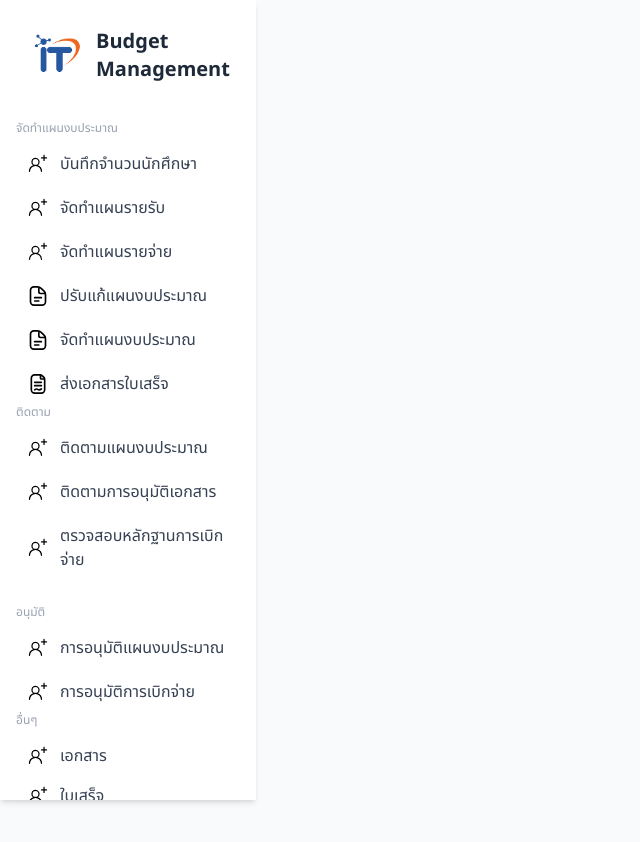
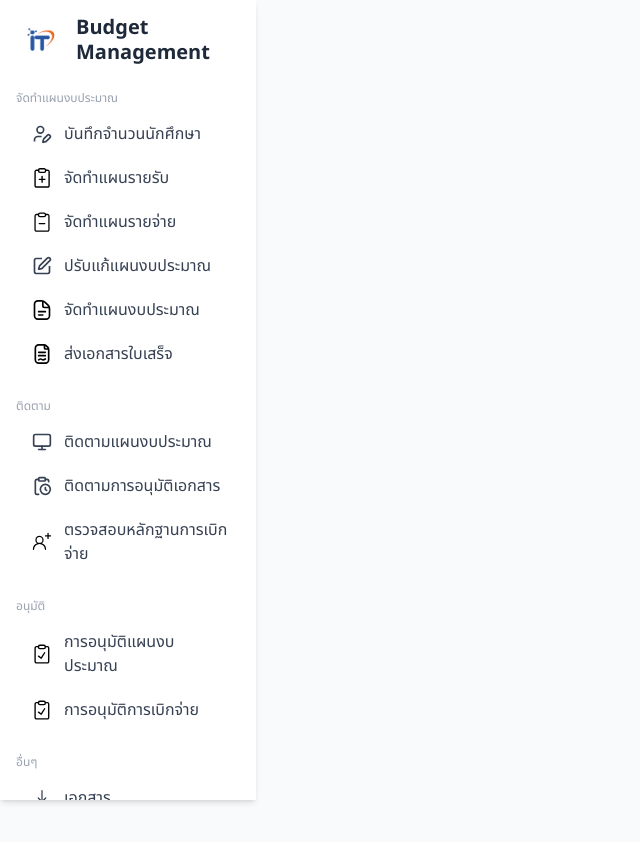
Before and after one commit to gustsri/butget-Fontend-design, a Next.js app in the folder my-budget/: page /planning in a window 1280 px wide. Shown: the top 842 px of the page, without its empty margins (0-640 px from the left). Built offline with nearby package versions, Linux system fonts and the light colour scheme.

Commit message:
sidebar icon NEW version

```diff
--- a/my-budget/components/shared/Sidebar.tsx
+++ b/my-budget/components/shared/Sidebar.tsx
@@ -5,117 +5,208 @@ import Link from "next/link";
 const Sidebar: React.FC = () => {
   return (
     <aside className="w-64 h-screen bg-white shadow-md flex flex-col p-4 fixed left-0 top-0 z-10 overflow-y-auto">
-
-
       {/* Logo */}
-      <div className="flex items-center mb-6">
-        <img src="/img/icon/IT logo.png" alt="Logo" className="w-20 h-20" />
-        <span className="text-xl font-semibold text-gray-800">Budget Management</span>
+      <div className="flex items-center mb-6 space-x-3">
+        <img src="/img/icon/IT logo.png" alt="Logo" className="w-12 h-12" />
+        <span className="text-xl font-semibold text-gray-800 leading-tight">
+          Budget Management
+        </span>
       </div>
 
-      {/* Menu */}
+      {/* ======================== */}
+      {/* จัดทำแผนงบประมาณ */}
+      {/* ======================== */}
       <p className="text-xs text-gray-400 mb-2 uppercase">จัดทำแผนงบประมาณ</p>
-      <ul className="space-y-1">
+      <ul className="space-y-1 pl-1">
         <li>
           <Link href="/planning/students" className="flex items-center px-3 py-2 rounded text-gray-700 hover:bg-gray-100">
-            <img src="/img/icon/person-add.svg" alt="" className="w-5 h-5 mr-3" />
-            บันทึกจำนวนนักศึกษา
+            <svg xmlns="http://www.w3.org/2000/svg" fill="none" viewBox="0 0 24 24"
+              strokeWidth="2" stroke="currentColor"
+              className="w-5 h-5 mr-3 flex-shrink-0 text-gray-700">
+              <path d="M11.5 15H7a4 4 0 0 0-4 4v2" />
+              <path d="M21.378 16.626a1 1 0 0 0-3.004-3.004l-4.01 4.012a2 2 0 0 0-.506.854l-.837 2.87a.5.5 0 0 0 .62.62l2.87-.837a2 2 0 0 0 .854-.506z" />
+              <circle cx="10" cy="7" r="4" />
+            </svg>
+            <span>บันทึกจำนวนนักศึกษา</span>
           </Link>
         </li>
 
         <li>
           <Link href="/planning/revenue" className="flex items-center px-3 py-2 rounded text-gray-700 hover:bg-gray-100">
-            <img src="/img/icon/person-add.svg" alt="" className="w-5 h-5 mr-3" />
-            จัดทำแผนรายรับ
+            <svg width="24" height="24" viewBox="0 0 26 33" fill="none" xmlns="http://www.w3.org/2000/svg"
+              className="w-5 h-5 mr-3 flex-shrink-0 text-gray-700">
+              <path d="M18.9521 3.66504H22.4224C23.036 3.66504 23.6244 3.90879 24.0583 4.34266C24.4922 4.77653 24.7359 5.36499 24.7359 5.97857V29.1139C24.7359 29.7275 24.4922 30.316 24.0583 30.7498C23.6244 31.1837 23.036 31.4275 22.4224 31.4275H3.91412C3.30053 31.4275 2.71208 31.1837 2.2782 30.7498C1.84433 30.316 1.60059 29.7275 1.60059 29.1139V5.97857C1.60059 5.36499 1.84433 4.77653 2.2782 4.34266C2.71208 3.90879 3.30053 3.66504 3.91412 3.66504H7.38442"
+                stroke="#000001" strokeWidth="2.3" strokeLinecap="round" strokeLinejoin="round" />
+              <path d="M16.6387 1.35156H9.69806C8.42033 1.35156 7.38452 2.38737 7.38452 3.6651V4.82187C7.38452 6.0996 8.42033 7.1354 9.69806 7.1354H16.6387C17.9164 7.1354 18.9522 6.0996 18.9522 4.82187V3.6651C18.9522 2.38737 17.9164 1.35156 16.6387 1.35156Z"
+                stroke="#000001" strokeWidth="2.3" strokeLinecap="round" strokeLinejoin="round" />
+              <path d="M13.1682 14.0759V23.3301" stroke="#000001" strokeWidth="2.3" strokeLinecap="round" strokeLinejoin="round" />
+              <path d="M17.7954 18.7031H8.54126" stroke="#000001" strokeWidth="2.3" strokeLinecap="round" strokeLinejoin="round" />
+            </svg>
+            <span>จัดทำแผนรายรับ</span>
           </Link>
         </li>
 
         <li>
           <Link href="/planning/expense" className="flex items-center px-3 py-2 rounded text-gray-700 hover:bg-gray-100">
-            <img src="/img/icon/person-add.svg" alt="" className="w-5 h-5 mr-3" />
-            จัดทำแผนรายจ่าย
+            <svg width="24" height="24" viewBox="0 0 29 36" fill="none" xmlns="http://www.w3.org/2000/svg"
+              className="w-5 h-5 mr-3 flex-shrink-0 text-gray-700">
+              <path d="M20.75 4.5H24.5C25.163 4.5 25.7989 4.76339 26.2678 5.23223C26.7366 5.70107 27 6.33696 27 7V32C27 32.663 26.7366 33.2989 26.2678 33.7678C25.7989 34.2366 25.163 34.5 24.5 34.5H4.5C3.83696 34.5 3.20107 34.2366 2.73223 33.7678C2.26339 33.2989 2 32.663 2 32V7C2 6.33696 2.26339 5.70107 2.73223 5.23223C3.20107 4.76339 3.83696 4.5 4.5 4.5H8.25"
+                stroke="#000001" strokeWidth="2.3" strokeLinecap="round" strokeLinejoin="round" />
+              <path d="M18.25 2H10.75C9.36929 2 8.25 3.11929 8.25 4.5V5.75C8.25 7.13071 9.36929 8.25 10.75 8.25H18.25C19.6307 8.25 20.75 7.13071 20.75 5.75V4.5C20.75 3.11929 19.6307 2 18.25 2Z"
+                stroke="#000001" strokeWidth="2.3" strokeLinecap="round" strokeLinejoin="round" />
+              <path d="M19.5 20.75H9.5" stroke="#000001" strokeWidth="2.3" strokeLinecap="round" strokeLinejoin="round" />
+            </svg>
+            <span>จัดทำแผนรายจ่าย</span>
           </Link>
         </li>
 
         <li>
           <Link href="/planning/revenue-adjust" className="flex items-center px-3 py-2 rounded text-gray-700 hover:bg-gray-100">
-            <img src="/img/icon/document.svg" alt="" className="w-5 h-5 mr-3" />
-            ปรับแก้แผนงบประมาณ
+            <svg xmlns="http://www.w3.org/2000/svg" fill="none" viewBox="0 0 24 24"
+              strokeWidth="2" stroke="currentColor"
+              className="w-5 h-5 mr-3 flex-shrink-0 text-gray-700">
+              <path d="M12 3H5a2 2 0 0 0-2 2v14a2 2 0 0 0 2 2h14a2 2 0 0 0 2-2v-7" />
+              <path d="M18.375 2.625a1 1 0 0 1 3 3l-9.013 9.014a2 2 0 0 1-.853.505l-2.873.84a.5.5 0 0 1-.62-.62l.84-2.873a2 2 0 0 1 .506-.852z" />
+            </svg>
+            <span>ปรับแก้แผนงบประมาณ</span>
           </Link>
         </li>
 
         <li>
           <Link href="/planning/" className="flex items-center px-3 py-2 rounded text-gray-700 hover:bg-gray-100">
-            <img src="/img/icon/document.svg" alt="" className="w-5 h-5 mr-3" />
-            จัดทำแผนงบประมาณ
+            <img src="/img/icon/document.svg" alt="" className="w-5 h-5 mr-3 flex-shrink-0" />
+            <span>จัดทำแผนงบประมาณ</span>
           </Link>
         </li>
+
         <li>
           <Link href="/planning/appprovedisbursemnet" className="flex items-center px-3 py-2 rounded text-gray-700 hover:bg-gray-100">
-            <img src="/img/icon/document-signed.svg" alt="" className="w-5 h-5 mr-3" />
-            ส่งเอกสารใบเสร็จ
+            <img src="/img/icon/document-signed.svg" alt="" className="w-5 h-5 mr-3 flex-shrink-0" />
+            <span>ส่งเอกสารใบเสร็จ</span>
           </Link>
         </li>
       </ul>
 
-      {/* tracking */}
-      <p className="text-xs text-gray-400 mb-2 uppercase">ติดตาม</p>
-      <ul className="space-y-1">
+      {/* ======================== */}
+      {/* ติดตาม */}
+      {/* ======================== */}
+      <p className="text-xs text-gray-400 mt-6 mb-2 uppercase">ติดตาม</p>
+      <ul className="space-y-1 pl-1">
         <li>
           <Link href="/planning/dashboard" className="flex items-center px-3 py-2 rounded text-gray-700 hover:bg-gray-100">
-            <img src="/img/icon/person-add.svg" alt="" className="w-5 h-5 mr-3" />
-            ติดตามแผนงบประมาณ
+            <svg xmlns="http://www.w3.org/2000/svg" width="24" height="24"
+              viewBox="0 0 24 24" fill="none" stroke="currentColor"
+              strokeWidth="2" strokeLinecap="round" strokeLinejoin="round"
+              className="w-5 h-5 mr-3 flex-shrink-0 text-gray-700">
+              <rect width="20" height="14" x="2" y="3" rx="2" />
+              <line x1="8" x2="16" y1="21" y2="21" />
+              <line x1="12" x2="12" y1="17" y2="21" />
+            </svg>
+            <span>ติดตามแผนงบประมาณ</span>
           </Link>
         </li>
 
         <li>
           <Link href="/tracking" className="flex items-center px-3 py-2 rounded text-gray-700 hover:bg-gray-100">
-            <img src="/img/icon/person-add.svg" alt="" className="w-5 h-5 mr-3" />
-            ติดตามการอนุมัติเอกสาร
+            <svg xmlns="http://www.w3.org/2000/svg" width="24" height="24"
+              viewBox="0 0 24 24" fill="none" stroke="currentColor"
+              strokeWidth="2" strokeLinecap="round" strokeLinejoin="round"
+              className="w-5 h-5 mr-3 flex-shrink-0 text-gray-700">
+              <path d="M16 14v2.2l1.6 1" />
+              <path d="M16 4h2a2 2 0 0 1 2 2v.832" />
+              <path d="M8 4H6a2 2 0 0 0-2 2v14a2 2 0 0 0 2 2h2" />
+              <circle cx="16" cy="16" r="6" />
+              <rect x="8" y="2" width="8" height="4" rx="1" />
+            </svg>
+            <span>ติดตามการอนุมัติเอกสาร</span>
           </Link>
         </li>
 
         <li>
           <Link href="/trackdisbursement" className="flex items-center px-3 py-2 rounded text-gray-700 hover:bg-gray-100">
-            <img src="/img/icon/person-add.svg" alt="" className="w-5 h-5 mr-3" />
-            ตรวจสอบหลักฐานการเบิกจ่าย
+            <img src="/img/icon/person-add.svg" alt="" className="w-5 h-5 mr-3 flex-shrink-0" />
+            <span>ตรวจสอบหลักฐานการเบิกจ่าย</span>
           </Link>
         </li>
       </ul>
-      {/* allow */}
+
+      {/* ======================== */}
+      {/* อนุมัติ */}
+      {/* ======================== */}
       <p className="text-xs text-gray-400 mt-6 mb-2 uppercase">อนุมัติ</p>
-      <ul className="space-y-1">
+      <ul className="space-y-1 pl-1">
         <li>
           <Link href="/approval/AppDocument" className="flex items-center px-3 py-2 rounded text-gray-700 hover:bg-gray-100">
-            <img src="/img/icon/person-add.svg" alt="" className="w-5 h-5 mr-3" />
-            การอนุมัติแผนงบประมาณ
+            <svg width="24" height="24" viewBox="0 0 27 34" fill="none" xmlns="http://www.w3.org/2000/svg"
+              className="w-5 h-5 mr-3 flex-shrink-0 text-gray-700">
+              <path d="M19.1215 4.44385H22.5918C23.2054 4.44385 23.7939 4.68759 24.2278 5.12147C24.6616 5.55534 24.9054 6.14379 24.9054 6.75738V29.8927C24.9054 30.5063 24.6616 31.0948 24.2278 31.5286C23.7939 31.9625 23.2054 32.2063 22.5918 32.2063H4.08355C3.46997 32.2063 2.88151 31.9625 2.44764 31.5286C2.01377 31.0948 1.77002 30.5063 1.77002 29.8927V6.75738C1.77002 6.14379 2.01377 5.55534 2.44764 5.12147C2.88151 4.68759 3.46997 4.44385 4.08355 4.44385H7.55386"
+                stroke="#000001" strokeWidth="2.3" strokeLinecap="round" strokeLinejoin="round" />
+              <path d="M16.8081 2.13037H9.86749C8.58976 2.13037 7.55396 3.16618 7.55396 4.44391V5.60067C7.55396 6.8784 8.58976 7.91421 9.86749 7.91421H16.8081C18.0858 7.91421 19.1216 6.8784 19.1216 5.60067V4.44391C19.1216 3.16618 18.0858 2.13037 16.8081 2.13037Z"
+                stroke="#000001" strokeWidth="2.3" strokeLinecap="round" strokeLinejoin="round" />
+              <path d="M7.55396 20.6386L12.181 24.1089L17.9649 14.8547"
+                stroke="#000001" strokeWidth="2.3" strokeLinecap="round" strokeLinejoin="round" />
+            </svg>
+            <span>การอนุมัติแผนงบประมาณ</span>
           </Link>
         </li>
 
         <li>
           <Link href="/appdisbursement" className="flex items-center px-3 py-2 rounded text-gray-700 hover:bg-gray-100">
-            <img src="/img/icon/person-add.svg" alt="" className="w-5 h-5 mr-3" />
-            การอนุมัติการเบิกจ่าย
+            <svg width="24" height="24" viewBox="0 0 27 34" fill="none" xmlns="http://www.w3.org/2000/svg"
+              className="w-5 h-5 mr-3 flex-shrink-0 text-gray-700">
+              <path d="M19.1215 4.44385H22.5918C23.2054 4.44385 23.7939 4.68759 24.2278 5.12147C24.6616 5.55534 24.9054 6.14379 24.9054 6.75738V29.8927C24.9054 30.5063 24.6616 31.0948 24.2278 31.5286C23.7939 31.9625 23.2054 32.2063 22.5918 32.2063H4.08355C3.46997 32.2063 2.88151 31.9625 2.44764 31.5286C2.01377 31.0948 1.77002 30.5063 1.77002 29.8927V6.75738C1.77002 6.14379 2.01377 5.55534 2.44764 5.12147C2.88151 4.68759 3.46997 4.44385 4.08355 4.44385H7.55386"
+                stroke="#000001" strokeWidth="2.3" strokeLinecap="round" strokeLinejoin="round" />
+              <path d="M16.8081 2.13037H9.86749C8.58976 2.13037 7.55396 3.16618 7.55396 4.44391V5.60067C7.55396 6.8784 8.58976 7.91421 9.86749 7.91421H16.8081C18.0858 7.91421 19.1216 6.8784 19.1216 5.60067V4.44391C19.1216 3.16618 18.0858 2.13037 16.8081 2.13037Z"
+                stroke="#000001" strokeWidth="2.3" strokeLinecap="round" strokeLinejoin="round" />
+              <path d="M7.55396 20.6386L12.181 24.1089L17.9649 14.8547"
+                stroke="#000001" strokeWidth="2.3" strokeLinecap="round" strokeLinejoin="round" />
+            </svg>
+            <span>การอนุมัติการเบิกจ่าย</span>
           </Link>
         </li>
       </ul>
 
-      <p className="text-xs text-gray-400 mb-2 uppercase">อื่นๆ</p>
-      <ul className="space-y-1">
+      {/* ======================== */}
+      {/* อื่นๆ */}
+      {/* ======================== */}
+      <p className="text-xs text-gray-400 mt-6 mb-2 uppercase">อื่นๆ</p>
+      <ul className="space-y-1 pl-1">
         <li>
           <Link href="/other/dowloadfile" className="flex items-center px-3 py-2 rounded text-gray-700 hover:bg-gray-100">
-            <img src="/img/icon/person-add.svg" alt="" className="w-5 h-5 mr-3" />
-            เอกสาร
+            <svg xmlns="http://www.w3.org/2000/svg" fill="none" viewBox="0 0 24 24"
+              strokeWidth="1.5" stroke="currentColor"
+              className="w-5 h-5 mr-3 flex-shrink-0 text-gray-700">
+              <path strokeLinecap="round" strokeLinejoin="round"
+                d="M3 16.5v2.25A2.25 2.25 0 0 0 5.25 21h13.5A2.25 2.25 0 0 0 21 18.75V16.5M16.5 12 12 16.5m0 0L7.5 12m4.5 4.5V3" />
+            </svg>
+            <span>เอกสาร</span>
           </Link>
         </li>
-      </ul>
-      <ul className="space-y-1">
+
         <li>
-          <Link href="/other/slip" className="flex items-center px-3 py-2 rounded text-gray-700 hover:bg-gray-100">
-            <img src="/img/icon/person-add.svg" alt="" className="w-5 h-5 mr-3" />
-          ใบเสร็จ
+          <Link
+            href="/other/slip"
+            className="flex items-center px-3 py-2 rounded text-gray-700 hover:bg-gray-100"
+          >
+            <svg
+              xmlns="http://www.w3.org/2000/svg"
+              fill="none"
+              viewBox="0 0 24 24"
+              strokeWidth="2"
+              stroke="currentColor"
+              strokeLinecap="round"
+              strokeLinejoin="round"
+              className="w-5 h-5 mr-3 flex-shrink-0 text-gray-700"
+            >
+              <path d="M4 2v20l2-1 2 1 2-1 2 1 2-1 2 1 2-1 2 1V2l-2 1-2-1-2 1-2-1-2 1-2-1-2 1Z" />
+              <path d="M14 8H8" />
+              <path d="M16 12H8" />
+              <path d="M13 16H8" />
+            </svg>
+            <span>ใบเสร็จ</span>
           </Link>
         </li>
+
       </ul>
     </aside>
   );
```
